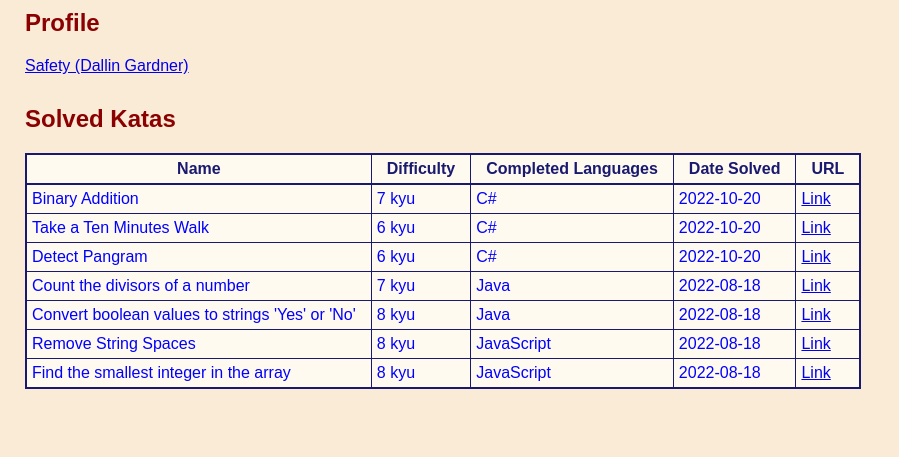
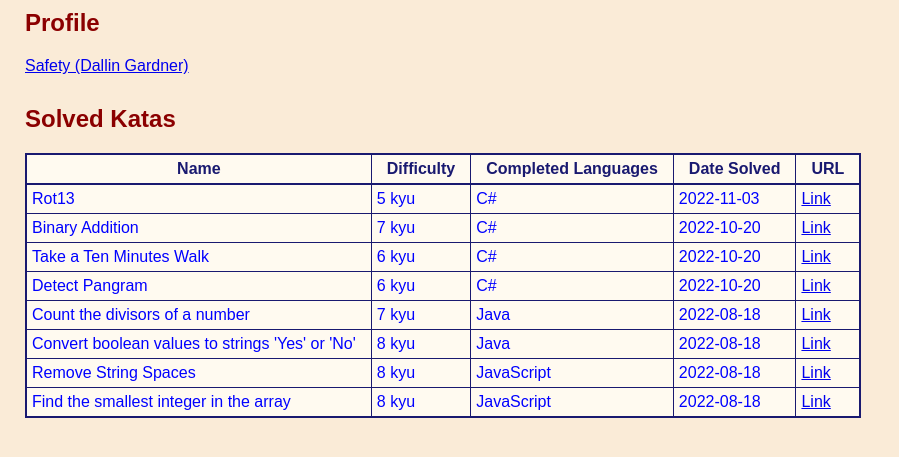
Before and after one commit to SafetyFlux/SafetyFlux.github.io, a plain HTML site: page codewars.html in a window 1280 px wide. Shown: the part 79-536 px from the top of the page, without its empty margins (0-899 px from the left). Drawn offline with Linux system fonts and the light colour scheme.

Commit message:
Add new kata for 11/3/22

```diff
--- a/codewars.html
+++ b/codewars.html
@@ -22,6 +22,14 @@
       <th>Completed Languages</th>
       <th>Date Solved</th>
       <th>URL</th>
+    </tr>
+
+    <tr>
+      <td>Rot13</td>
+      <td>5 kyu</td>
+      <td>C#</td>
+      <td>2022-11-03</td>
+      <td><a href="https://www.codewars.com/kata/530e15517bc88ac656000716/csharp">Link</a></td>
     </tr>
 
     <tr>
```
